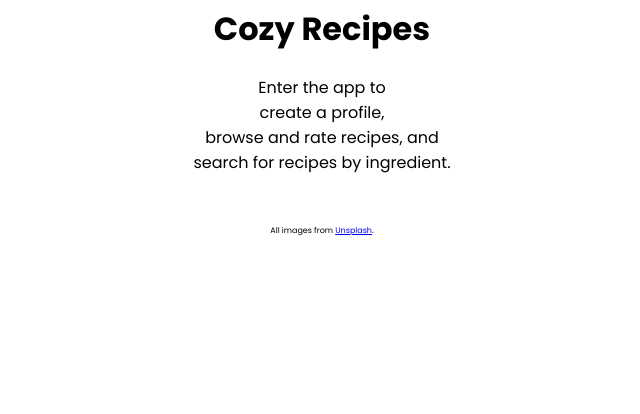
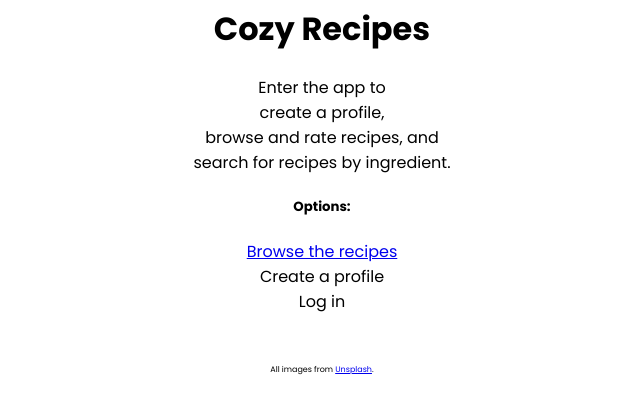
Before and after one commit to sarahmjenkins/recipe_app, a Django app: page / in a window 1280 px wide. Shown: the part 271-685 px from the top of the page, without its empty margins (318-958 px from the left). Run offline with Django 4.2, Linux system fonts and the light colour scheme.

Commit message:
created link to recipe list from main page

```diff
--- a/recipes/models.py
+++ b/recipes/models.py
@@ -1,4 +1,5 @@
 from django.db import models
+from django.shortcuts import reverse
 
 # Create your models here.
 difficulty_choices = (
@@ -24,3 +25,6 @@ class Recipe(models.Model):
 
     def __str__(self):
         return str(self.name)
+
+    def get_absolute_url(self):
+        return reverse ('recipes:detail', kwargs={'pk': self.pk})
--- a/recipes/templates/recipes/recipes_home.html
+++ b/recipes/templates/recipes/recipes_home.html
@@ -16,6 +16,15 @@
 
 <body style="text-align:center">
   <p>Enter the app to<br>create a profile,<br>browse and rate recipes, and<br>search for recipes by ingredient.
+
+  <div>
+    <h5>Options:</h5>
+    <div>
+      <a href="recipes/list">Browse the recipes</a></li><br>
+      Create a profile<br>
+      Log in<br>
+    </div>
+  </div>
 </body>
 
 <footer style="margin-top:50px">
--- a/recipes/urls.py
+++ b/recipes/urls.py
@@ -1,7 +1,8 @@
 from django.urls import path
-from .views import home, RecipeListView
+from .views import home, RecipeListView, RecipeDetailView
 
 urlpatterns = [
     path('', home),
-    path('list/', RecipeListView.as_view(), name='list')
+    path('list/', RecipeListView.as_view(), name='list'),
+    path('list/<pk>', RecipeDetailView.as_view, name='detail')
 ]
```
Also changed, not shown: db.sqlite3, media/customers/tea.jpg (deleted), media/recipes/brownies.jpg (renamed from media/customers/brownies.jpg), media/recipes/hot-chocolate.jpg (renamed from media/customers/hot-chocolate.jpg), 8 other files.
